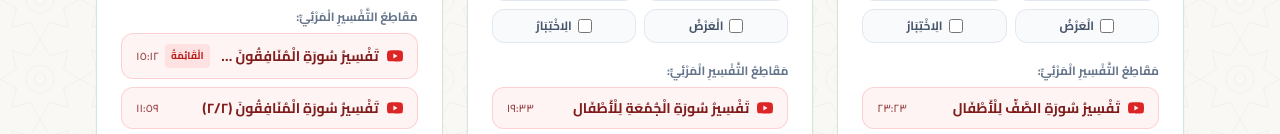
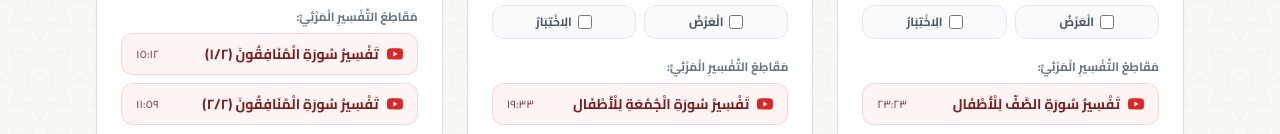
Before and after one commit to yekoshy/QuranQuizzes, a plain HTML site: page revision_1.html in a window 1280 px wide. Shown: the part 921-1055 px from the top of the page. Drawn offline with nearby package versions, Linux system fonts and the light colour scheme.

Commit message:
Remove 'isPlaylistFallback' from playlist items
Removed 'isPlaylistFallback' property from several video objects in the playlist.

```diff
--- a/revision_1.html
+++ b/revision_1.html
@@ -393,7 +393,7 @@
 
   <!-- الْبَرْمَجَةُ التَّفَاعُلِيَّةُ (JavaScript) -->
   <script>
-    const PLAYLIST_URL = 'https://www.youtube.com/playlist?list=PLtcQeiBJIKBuLW4VPmW06vTR1S_FExaAZ';
+
 
     /**
      * بَيَانَاتُ السُّوَرِ الْمُقَرَّرَةِ (مِنْ سُورَةِ الصَّفِّ ٦١ إِلَى سُورَةِ التَّحْرِيمِ ٦٦)
@@ -417,8 +417,7 @@
             title: 'تَفْسِيرُ سُورَةِ الصَّفِّ لِلْأَطْفَالِ',
             duration: '٢٣:٢٣',
             url: 'https://youtu.be/Vw03iFx20EQ?si=420OhYPMDFV8FG7-',
-            isPlaylistFallback: false
-          }
+            }
         ]
       },
       {
@@ -438,7 +437,7 @@
             title: 'تَفْسِيرُ سُورَةِ الْجُمُعَةِ لِلْأَطْفَالِ',
             duration: '١٩:٣٣',
             url: 'https://youtu.be/MhZ1mpS8nyM?si=U3twEzsKox9pMUNA',
-            isPlaylistFallback: false
+
           }
         ]
       },
@@ -459,13 +458,13 @@
             title: 'تَفْسِيرُ سُورَةِ الْمُنَافِقُونَ (١/٢)',
             duration: '١٥:١٢',
             url: 'https://youtu.be/_CuPG_XlHlA?si=wZ0FzjuugaK99gHv',
-            isPlaylistFallback: true
+
           },
           {
             title: 'تَفْسِيرُ سُورَةِ الْمُنَافِقُونَ (٢/٢)',
             duration: '١١:٥٩',
             url: 'https://youtu.be/wIH9SXfK4AU?si=a3MPQix6rFS2grJ5',
-            isPlaylistFallback: false
+
           }
         ]
       },
@@ -486,13 +485,13 @@
             title: 'تَفْسِيرُ سُورَةِ التَّغَابُنِ لِلْأَطْفَالِ (١/٢)',
             duration: '١٣:٥١',
             url: 'https://youtu.be/Lpc3mhtX7tI?si=R5M_rwkPiA7QcK6S',
-            isPlaylistFallback: false
+
           },
           {
             title: 'تَفْسِيرُ سُورَةِ التَّغَابُنِ لِلْأَطْفَالِ (٢/٢)',
             duration: '٠٨:٤٣',
             url: 'https://youtu.be/PnSwSqBcVC4?si=EqkKFe571AbgwRP3',
-            isPlaylistFallback: false
+
           }
         ]
       },
@@ -513,19 +512,19 @@
             title: 'تَفْسِيرُ سُورَةِ الطَّلَاقِ لِلْأَطْفَالِ (١/٣)',
             duration: '١٤:١٩',
             url: 'https://youtu.be/nTeKabwECb4?si=VHXm0gCdgSKzcxxL',
-            isPlaylistFallback: true
+
           },
           {
             title: 'تَفْسِيرُ سُورَةِ الطَّلَاقِ لِلْأَطْفَالِ (٢/٣)',
             duration: '٠٦:٤٧',
             url: 'https://youtu.be/TaEDHwfEVtY?si=leEdnwDUtwvyTnoo',
-            isPlaylistFallback: false
+
           },
           {
             title: 'تَفْسِيرُ سُورَةِ الطَّلَاقِ لِلْأَطْفَالِ (٣/٣)',
             duration: '٠٦:٣٩',
             url: 'https://youtu.be/YqzCjy3_pY4?si=gcz3-rNK3PR4U_GJ',
-            isPlaylistFallback: false
+
           }
         ]
       },
@@ -546,19 +545,19 @@
             title: 'تَفْسِيرُ سُورَةِ التَّحْرِيمِ لِلْأَطْفَالِ (١/٣)',
             duration: '١٧:٠٨',
             url: 'https://youtu.be/GW0Blt_6kYc?si=WQmUXiAz7QCqh9Sj',
-            isPlaylistFallback: false
+
           },
           {
             title: 'تَفْسِيرُ سُورَةِ التَّحْرِيمِ لِلْأَطْفَالِ (٢/٣)',
             duration: '٠٨:٢٢',
             url: 'https://youtu.be/v1axFopg22U?si=63JvD1Y-kYK6DzF3',
-            isPlaylistFallback: false
+
           },
           {
             title: 'تَفْسِيرُ سُورَةِ التَّحْرِيمِ لِلْأَطْفَالِ (٣/٣)',
             duration: '٠٩:١٩',
             url: 'https://youtu.be/9f9ZLHXE3DI?si=mqvuEBzUWm0CVQEQ',
-            isPlaylistFallback: false
+
           }
         ]
       }
```
